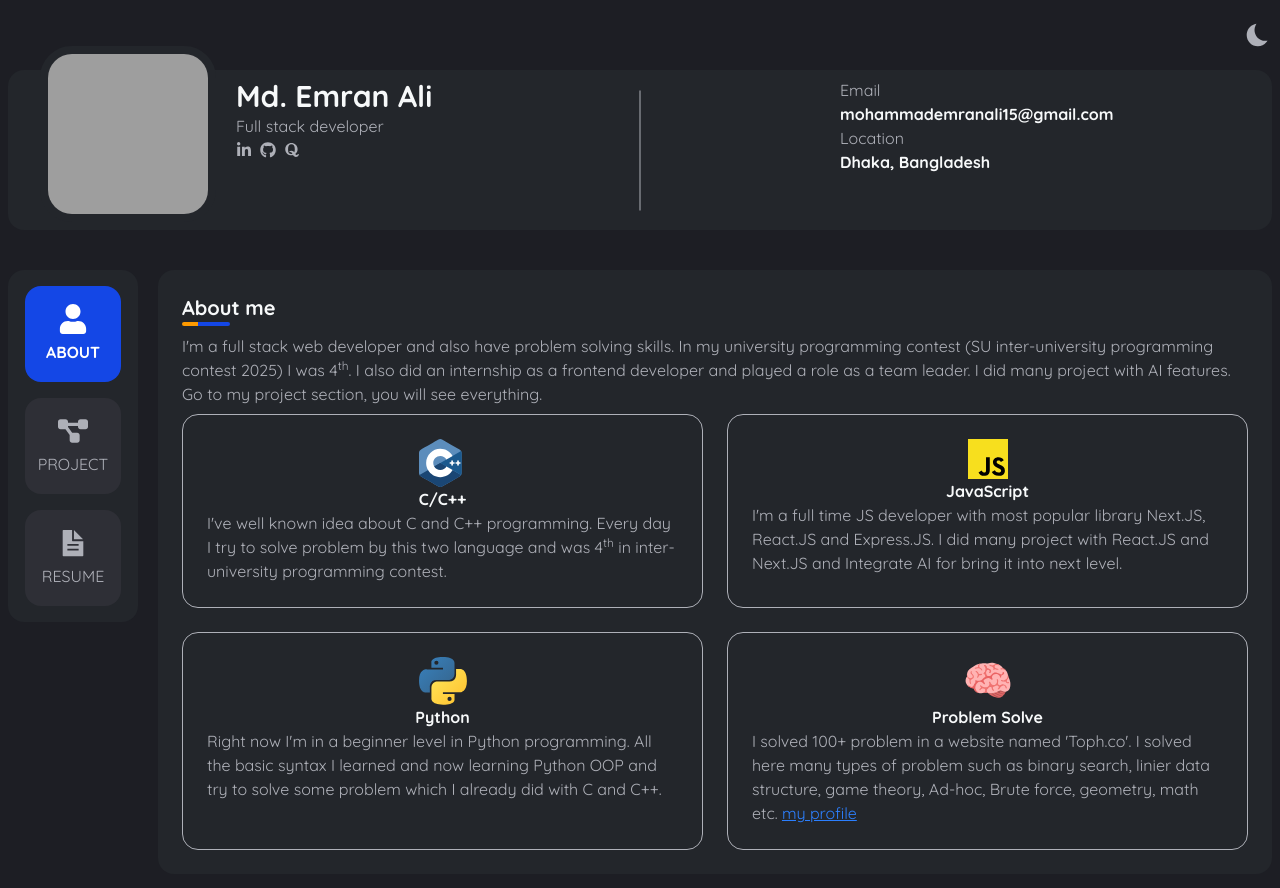
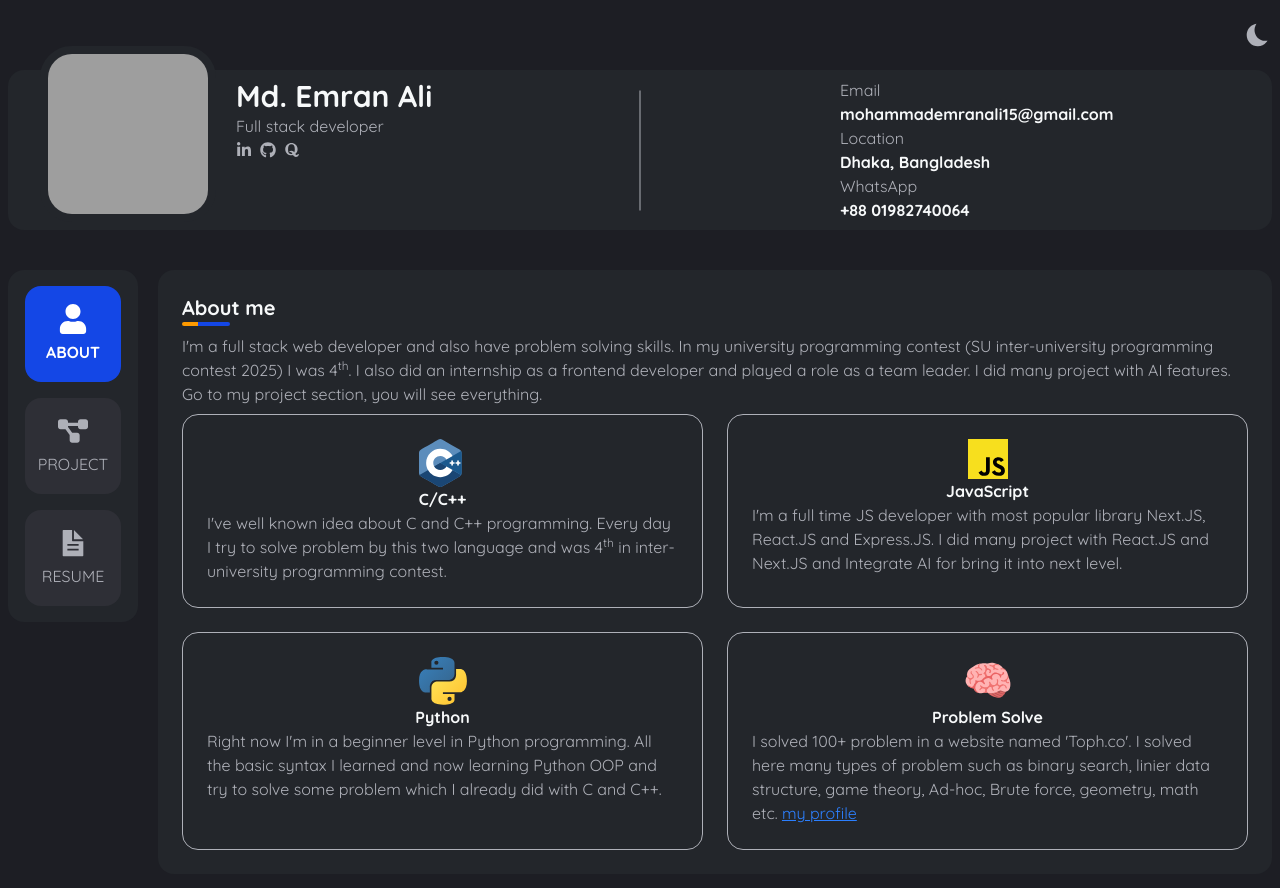
Before and after one commit to EmranAli-15/My-Portfolio, a React (Vite) app: page / in a window 1280 px wide. Shown: the top 888 px of the page. Built offline with nearby package versions, Linux system fonts and the light colour scheme; grey boxes are pictures that could not be loaded; a web font is replaced by a local one.

Commit message:
added contact

```diff
--- a/src/app/pages/Home.tsx
+++ b/src/app/pages/Home.tsx
@@ -34,6 +34,8 @@ export default function Home() {
                     <h1 className="heading font-semibold">mohammademranali15@gmail.com</h1>
                     <p>Location</p>
                     <h1 className="heading font-semibold">Dhaka, Bangladesh</h1>
+                    <p>WhatsApp</p>
+                    <h1 className="heading font-semibold">+88 01982740064</h1>
                 </div>
             </div>
         </div>
```
